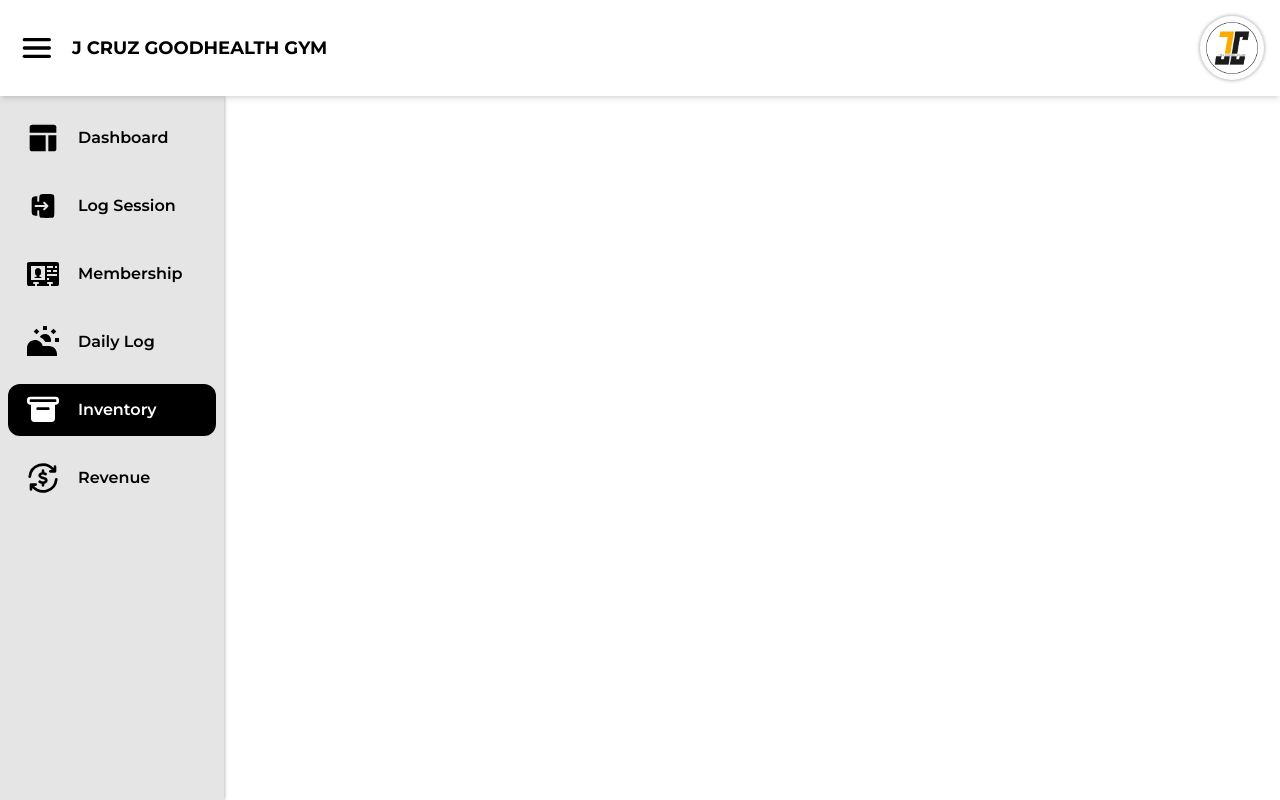
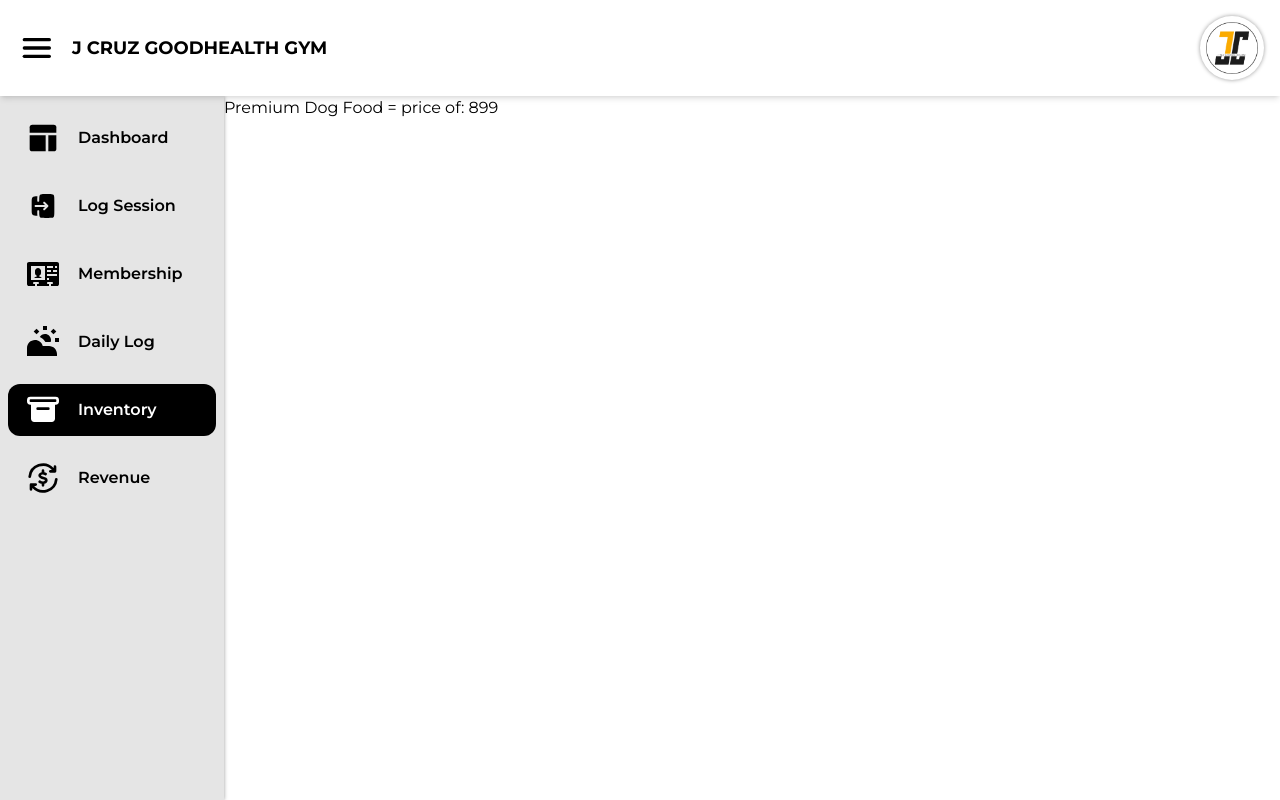
Before and after one commit to kurtrockx/jc-gym, a React (Vite) app: page /inventory/edit/P001 in a window 1280 px wide. Built offline with nearby package versions, Linux system fonts and the light colour scheme; a web font is replaced by a local one.

Commit message:
added the EditItemPage for each item through itemId parameter in the router

```diff
--- a/src/main.jsx
+++ b/src/main.jsx
@@ -58,7 +58,7 @@ const router = createBrowserRouter([
         element: <InventoryPage />,
       },
       {
-        path: "inventory/edit/:itemName",
+        path: "inventory/edit/:itemId",
         element: <EditItemPage />,
       },
       {
--- a/src/pages/Inventory/EditItemPage.jsx
+++ b/src/pages/Inventory/EditItemPage.jsx
@@ -1,7 +1,13 @@
 import { useParams } from "react-router-dom";
+import { PRODUCTS } from "../../sampleProducts";
 
 export default function EditItemPage() {
-  const { itemName } = useParams;
+  const { itemId } = useParams();
+  const item = PRODUCTS.find((product) => product.itemId === itemId);
 
-  return <div></div>;
+  return (
+    <div>
+      {item.name} = price of: {item.cost}
+    </div>
+  );
 }
--- a/src/pages/Inventory/InventoryPage.jsx
+++ b/src/pages/Inventory/InventoryPage.jsx
@@ -1,7 +1,7 @@
 import { Link, useOutletContext } from "react-router-dom";
 import MainContentLayout from "../../layout/MainContentLayout";
 import editIcon from "../../assets/editIcon.png";
-import {PRODUCTS} from '../../sampleProducts'
+import { PRODUCTS } from "../../sampleProducts";
 
 export default function InventoryPage({ rerender }) {
   const { pageTitle } = useOutletContext();
@@ -14,8 +14,9 @@ export default function InventoryPage({ rerender }) {
             key={index}
             className="relative m-4 flex flex-col items-center rounded-lg bg-[#ebebeb] p-4 shadow-md"
           >
-            <p className="mb-1 font-semibold text-gray-900">
-              Price:{" "}
+            <p className="font-bold">{product.name}</p>
+            <p className="mb-1 flex gap-1 font-semibold text-gray-900">
+              Price:
               <span className="text-yellow-600">
                 ${product.cost.toFixed(2)}
               </span>
```
